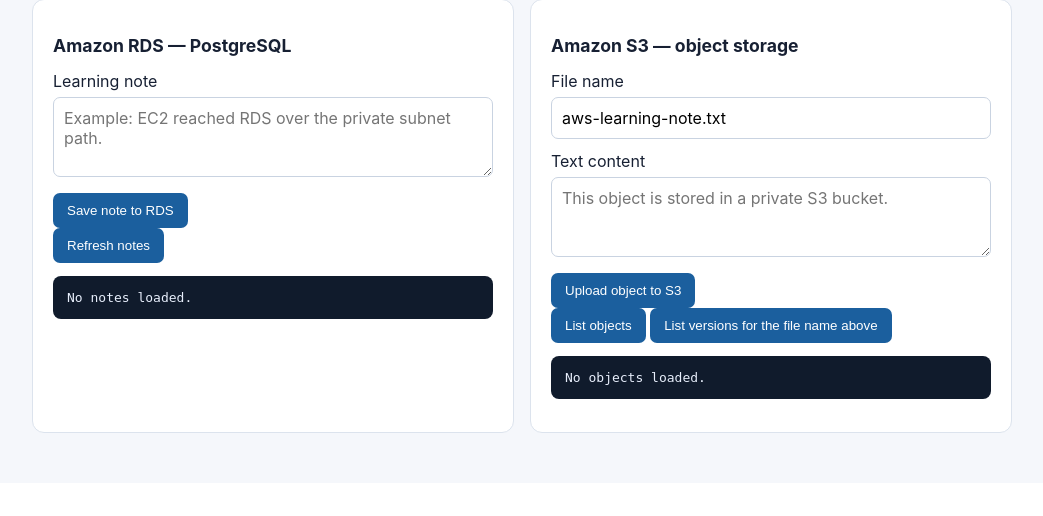
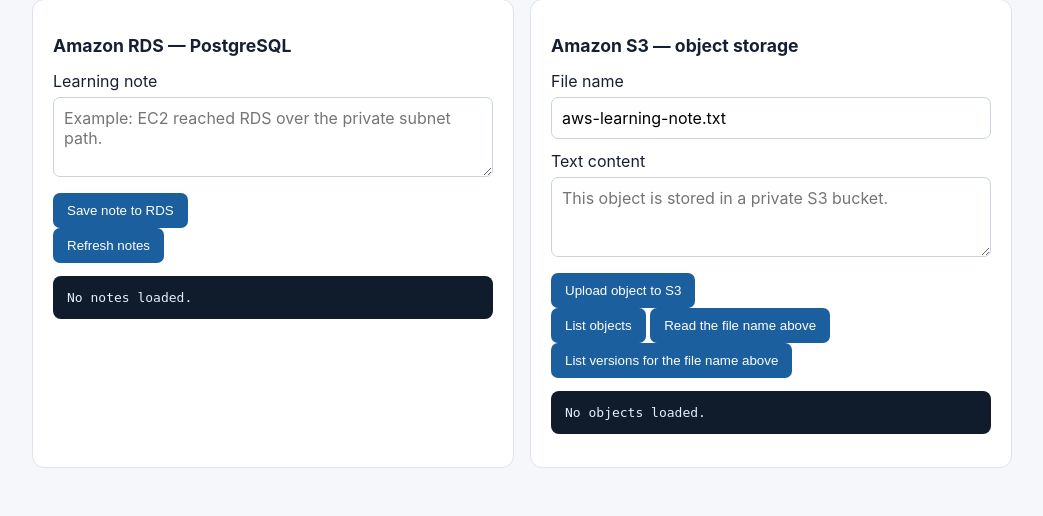
Before and after one commit to tripathies/azure-master-vault, a Flask app: page / in a window 1280 px wide. Shown: the part 317-833 px from the top of the page, without its empty margins (118-1161 px from the left). Before the commit the page ends 750 px from the top, so only its background shows below. Run offline with Flask 3, Linux system fonts and the light colour scheme; some libraries are stand-ins or nearby versions.

Commit message:
Add S3 object read-back button to Escanor UI

```diff
--- a/aws-master-reference/projects/escanor/app/templates/index.html
+++ b/aws-master-reference/projects/escanor/app/templates/index.html
@@ -47,6 +47,7 @@
         <button type="submit">Upload object to S3</button>
       </form>
       <button onclick="loadObjects()">List objects</button>
+      <button onclick="readObject()">Read the file name above</button>
       <button onclick="loadVersions()">List versions for the file name above</button>
       <pre id="objects">No objects loaded.</pre>
     </section>
@@ -70,6 +71,12 @@
     async function loadObjects() {
       try { await show("objects", await requestJson("/api/objects")); }
       catch (error) { await show("objects", { error: error.message }); }
+    }
+    async function readObject() {
+      try {
+        const name = encodeURIComponent(document.getElementById("filename").value);
+        await show("objects", await requestJson("/api/objects/" + name));
+      } catch (error) { await show("objects", { error: error.message }); }
     }
     async function loadVersions() {
       try {
```
